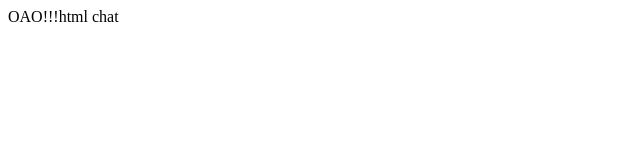
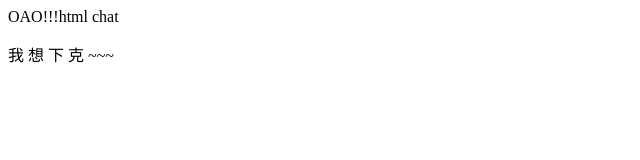
Before and after one commit to nan-sansan/000100, a plain HTML site: page index.html in a window 1280 px wide. Shown: the whole page, without its empty margins (0-640 px from the left). Drawn offline with Linux system fonts and the light colour scheme.

Commit message:
add commit

```diff
--- a/index.html
+++ b/index.html
@@ -9,5 +9,6 @@
     <div class="a">
         OAO!!!html chat
     </div>
+    <p>我 想 下 克 ~~~</p>
 </body>
 </html>
```
